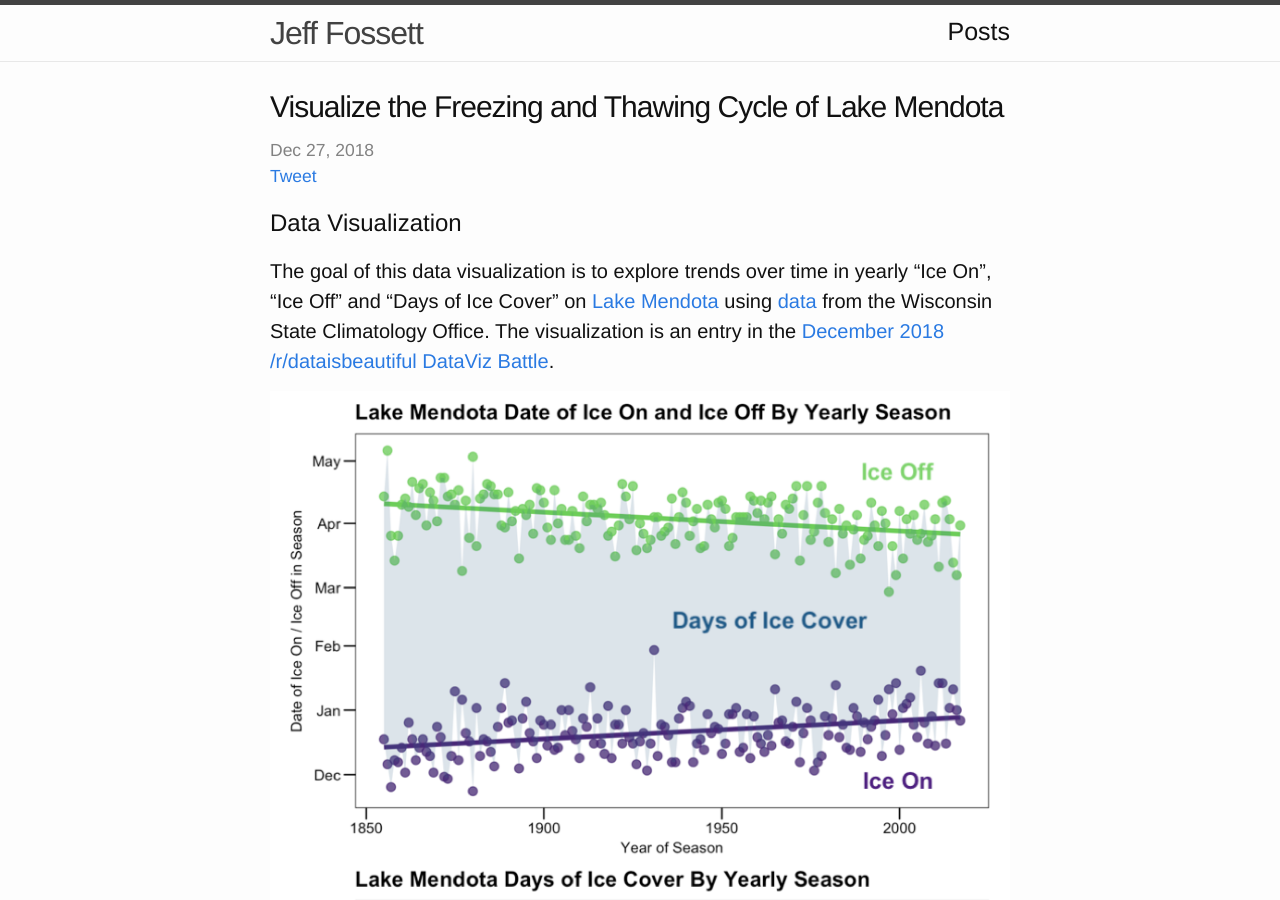
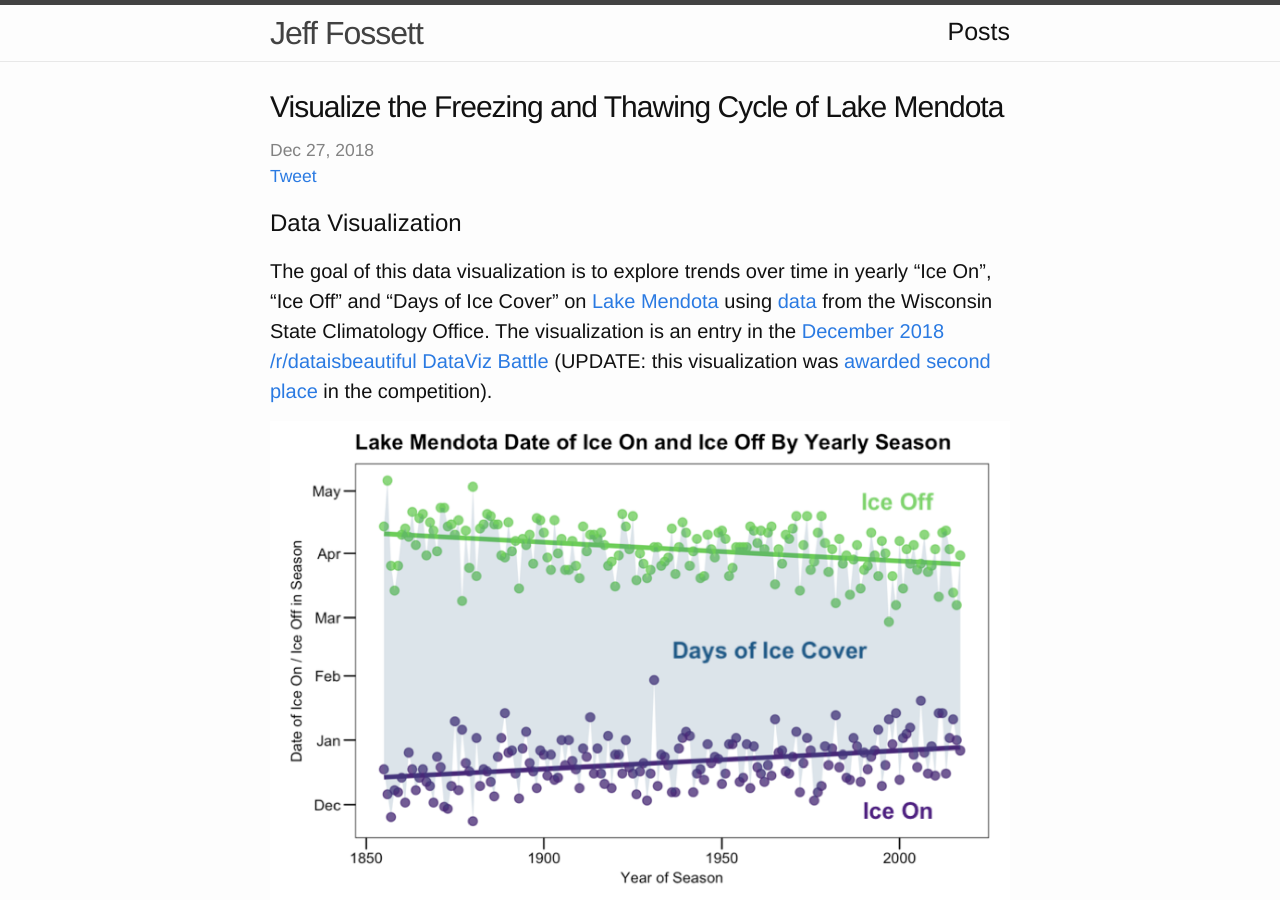
Before and after one commit to Fossj117/fossj117.github.io, a Jekyll site: the page built from _posts/2018-12-27-lake-mendota.md, in a window 1280 px wide and 900 px high. Built offline with Jekyll 4.4.1, drawn with Linux system fonts in a browser that asks for light colours; comment, search, counter and statistics services are not loaded.

Commit message:
add data viz contest results

```diff
--- a/_posts/2018-12-27-lake-mendota.md
+++ b/_posts/2018-12-27-lake-mendota.md
@@ -11,7 +11,7 @@ tags:
 
 ### Data Visualization
 
-The goal of this data visualization is to explore trends over time in yearly "Ice On", "Ice Off" and "Days of Ice Cover" on [Lake Mendota](https://en.wikipedia.org/wiki/Lake_Mendota) using [data](http://www.aos.wisc.edu/~sco/lakes/Mendota-ice.html) from the Wisconsin State Climatology Office. The visualization is an entry in the [December 2018 /r/dataisbeautiful DataViz Battle](https://www.reddit.com/r/dataisbeautiful/comments/a2p5f0/battle_dataviz_battle_for_the_month_of_december/).
+The goal of this data visualization is to explore trends over time in yearly "Ice On", "Ice Off" and "Days of Ice Cover" on [Lake Mendota](https://en.wikipedia.org/wiki/Lake_Mendota) using [data](http://www.aos.wisc.edu/~sco/lakes/Mendota-ice.html) from the Wisconsin State Climatology Office. The visualization is an entry in the [December 2018 /r/dataisbeautiful DataViz Battle](https://www.reddit.com/r/dataisbeautiful/comments/a2p5f0/battle_dataviz_battle_for_the_month_of_december/) (UPDATE: this visualization was [awarded second place](https://www.reddit.com/r/dataisbeautiful/comments/adihze/comment/edh5esv/?utm_source=share&utm_medium=web2x&context=3) in the competition).
 
 ![center](/figs/2018-12-27-lake-mendota/mendota_plot_final.png)
 
```
